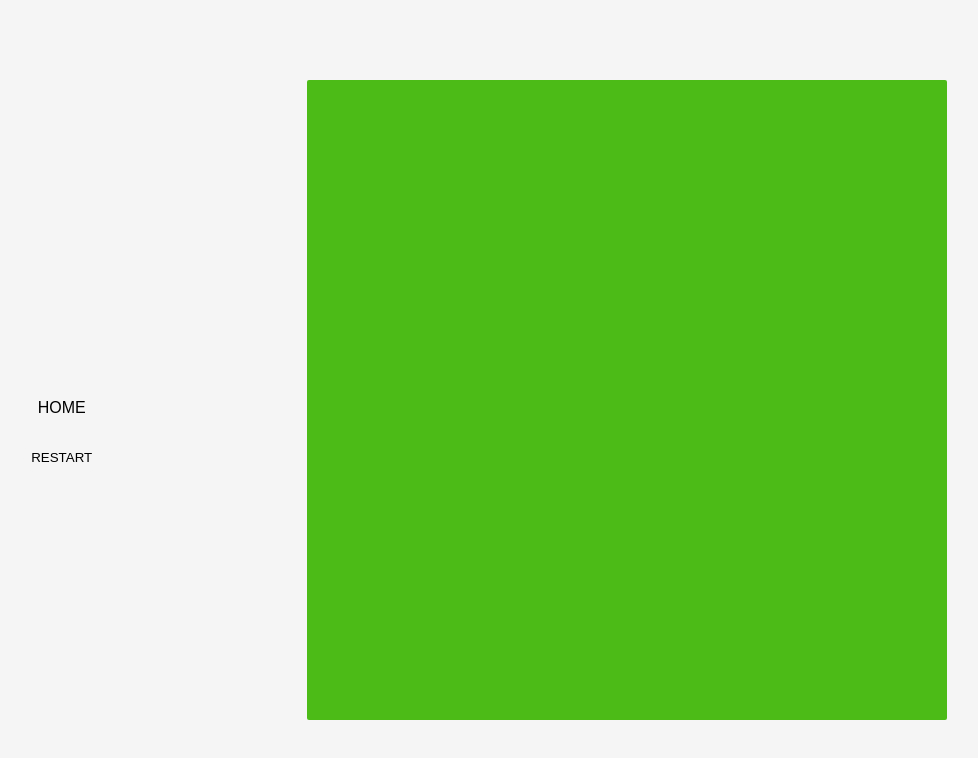
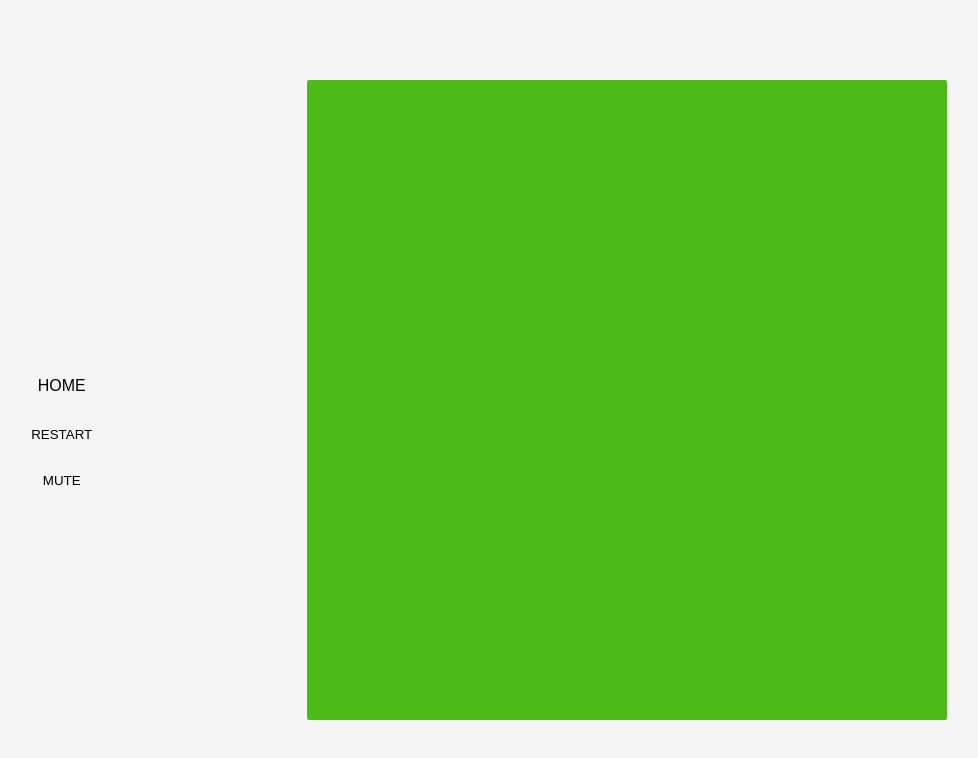
Before and after one commit to Kaltrunner/GreenSquare, a React (Vite) app: page /Body in a window 1280 px wide. Shown: the top 758 px of the page, without its empty margins (13-991 px from the left). Built offline with nearby package versions, Linux system fonts and the light colour scheme.

Commit message:
audio is now working also added a mute button

```diff
--- a/src/Components/body/Body.jsx
+++ b/src/Components/body/Body.jsx
@@ -1,11 +1,12 @@
 import React, { useState, useRef, useEffect } from "react";
 import Header from "../header/Header";
-import audioFile from "../../assets/Kaltrunner . B-sides - Darth Raven .wav"
+import audioFile from "../../assets/Kaltrunner . B-sides - Darth Raven .wav";
 import "./body.css";
 
 function Body() {
   const [isPlaying, setIsPlaying] = useState(false);
   const [isAnimating, setIsAnimating] = useState(false);
+  const [isMuted, setIsMuted] = useState(false); // New state for mute/unmute
   const audioRef = useRef(null);
   const squareRef = useRef(null);
 
@@ -50,18 +51,26 @@ function Body() {
     }
   };
 
+  const toggleMute = () => {
+    const audio = audioRef.current;
+    if (audio) {
+      audio.muted = !audio.muted; // Toggle the muted state of the audio
+      setIsMuted(!isMuted);
+    }
+  };
+
   return (
     <div className="body-content-div">
-      <Header onTogglePlay={playAudio} onRestart={restartAudio} />
+      <Header
+        onTogglePlay={playAudio}
+        onRestart={restartAudio}
+        onToggleMute={toggleMute}
+        isMuted={isMuted}
+      />
       <div className={`squareContainer ${isAnimating ? "square" : ""}`}>
         <div ref={squareRef} className="square"></div>
       </div>
-      <audio
-        autoPlay
-        loop
-        ref={audioRef}
-        src={audioFile}
-      />
+      <audio autoPlay loop ref={audioRef} src={audioFile} />
     </div>
   );
 }
--- a/src/Components/body/body.css
+++ b/src/Components/body/body.css
@@ -18,6 +18,12 @@
     max-height: 1000px;
     border-radius: 2px;
     animation: change-square 1800s linear infinite;
+}
+
+#mute-btn {
+  background-color: whitesmoke;
+  border: none;
+
 }
 
 @keyframes change-square {
--- a/src/Components/header/Header.jsx
+++ b/src/Components/header/Header.jsx
@@ -2,7 +2,7 @@ import { Link } from "react-router-dom";
 import React, { useState } from "react";
 import "./header.css";
 
-function Header({ onRestart }) {
+function Header({ onRestart, onToggleMute, isMuted }) {
   const [isPlaying, setIsPlaying] = useState(false);
   //removed the onTogglePlay from props
 
@@ -38,6 +38,13 @@ function Header({ onRestart }) {
         >
           restart
         </button>
+        <button
+          className="body-header-text"
+          id="mute-btn"
+          onClick={onToggleMute}
+        >
+          {isMuted ? "unmute" /* Muted speaker */ : "mute" /* Speaker */}
+        </button>
       </div>
     </div>
   );
--- a/src/Components/header/header.css
+++ b/src/Components/header/header.css
@@ -68,6 +68,25 @@
     cursor: pointer !important;
 }
 
+#mute-btn {
+    background-color: whitesmoke;
+    box-shadow: inset 0 0 0 0 black;
+    color: black;
+    border: 1px solid transparent;
+    border-radius: 18px;
+	padding: .45rem;
+	margin: 0 .25rem;
+    transition: color .3s ease-in-out, box-shadow .3s ease-in-out;
+    margin-top: 1rem;
+    text-align: center;
+}
+
+#mute-btn:hover {
+    color: whitesmoke;
+    box-shadow: inset 200px 0 0 0 black;
+    cursor: pointer !important;
+}
+
 .body-header-text {
     text-transform: uppercase;
     transition: all .3s ease-in-out;
```
